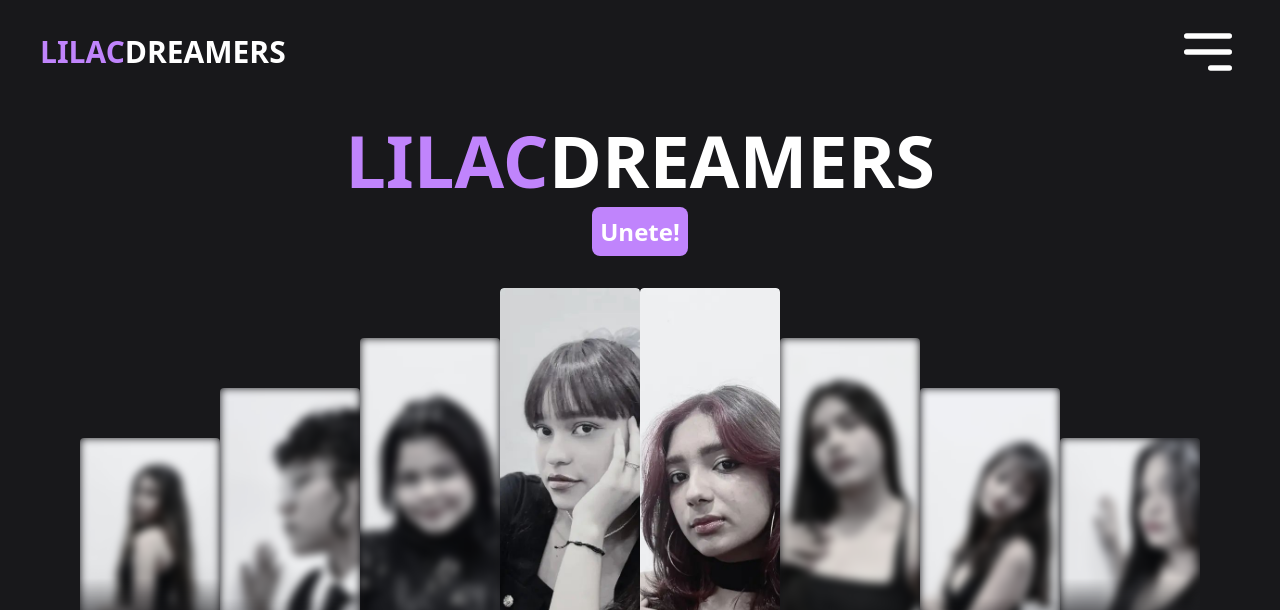
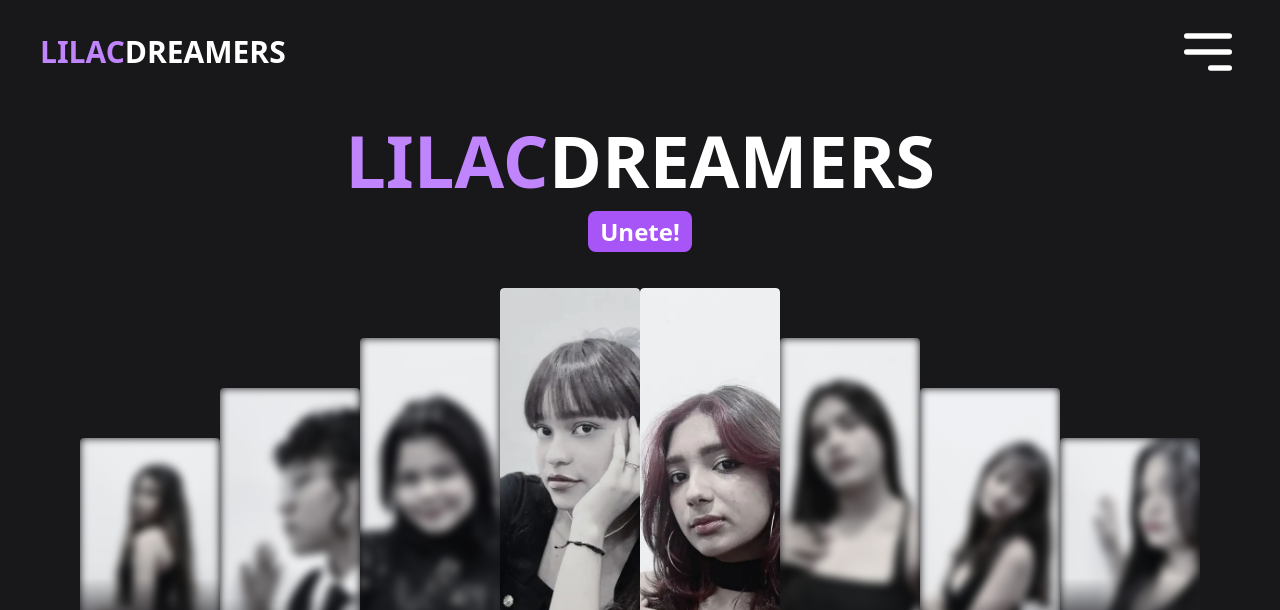
Before and after one commit to jeantpdev/lilacdreamers, an Astro site: page /unete in a window 1280 px wide. Shown: the top 610 px of the page. Built offline with nearby package versions, Linux system fonts and the light colour scheme; Astro itself is replaced by a stand-in of ours; what tailwindcss-animated would draw is missing.

Commit message:
boton mas oscuro para mejor contraste
Para tener un mejor contraste entre el color del boton y el texto que lo contiene, se oscurece un poco el boton

```diff
--- a/src/pages/unete.astro
+++ b/src/pages/unete.astro
@@ -20,7 +20,7 @@ const title = "Unete"
         <div class="my-5 text-center order-1 md:order-1 space-y-5">
             <h2 class="text-4xl md:text-5xl lg:text-7xl font-bold text-white"><span class="text-purple-400">LILAC</span>DREAMERS</h2>
             <div>
-                <a aria-label="Llenar el formulario para ser parte de Lilacdreamers" href = "https://docs.google.com/forms/d/e/1FAIpQLSeJ0EbWeBrFwKSHB_o08n5cAuJvxaV3d4OfKLar21THibqM6Q/viewform" target="_blank" class="md:text-3xl lg:text-2xl font-bold p-2 bg-purple-400 hover:bg-purple-500 rounded-lg text-white">Unete!</a>
+                <a aria-label="Llenar el formulario para ser parte de Lilacdreamers" href = "https://docs.google.com/forms/d/e/1FAIpQLSeJ0EbWeBrFwKSHB_o08n5cAuJvxaV3d4OfKLar21THibqM6Q/viewform" target="_blank" class="md:text-3xl lg:text-2xl font-bold py-1 px-3 bg-purple-500 hover:bg-purple-600 rounded-lg text-white">Unete!</a>
         </div>
         </div>
 
```
